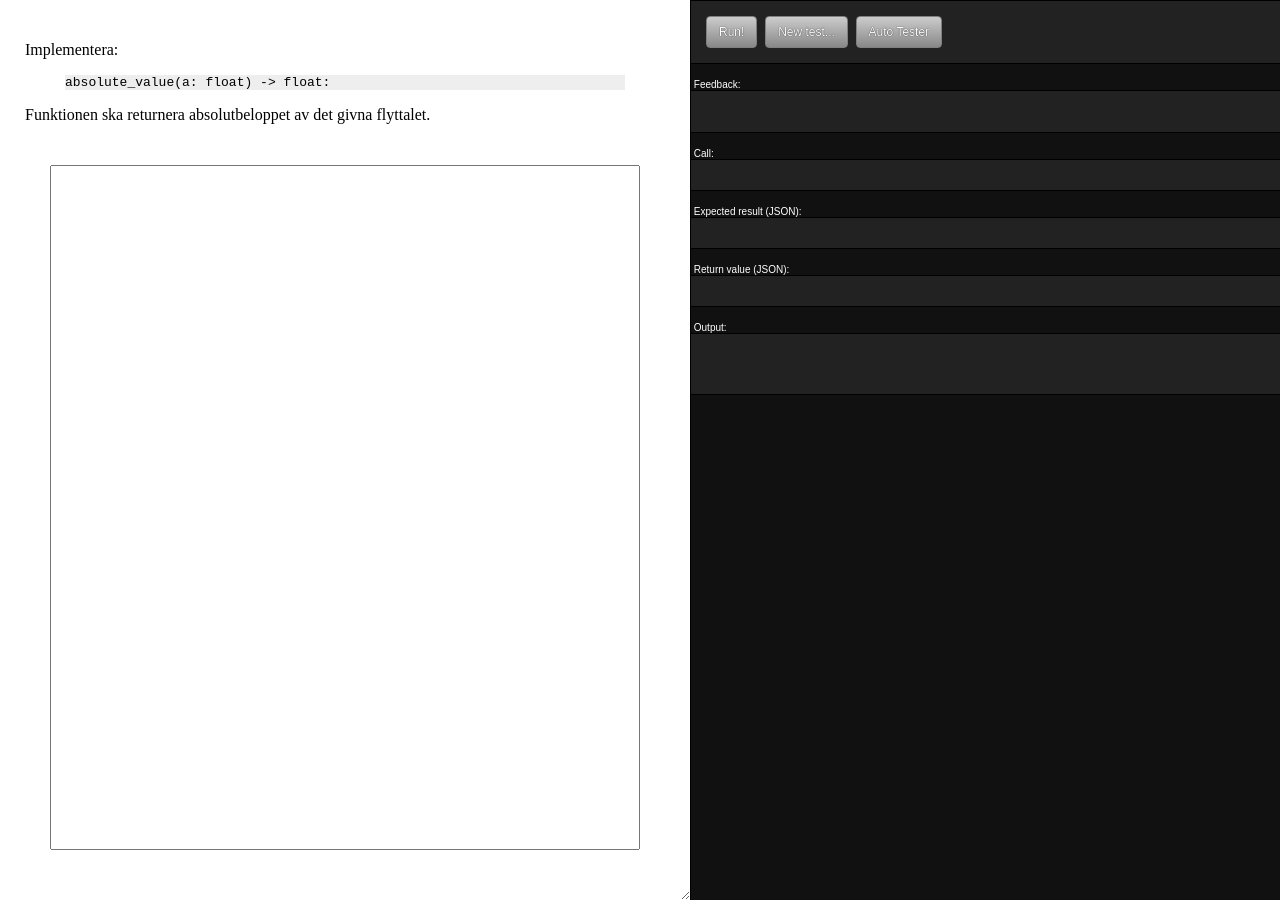
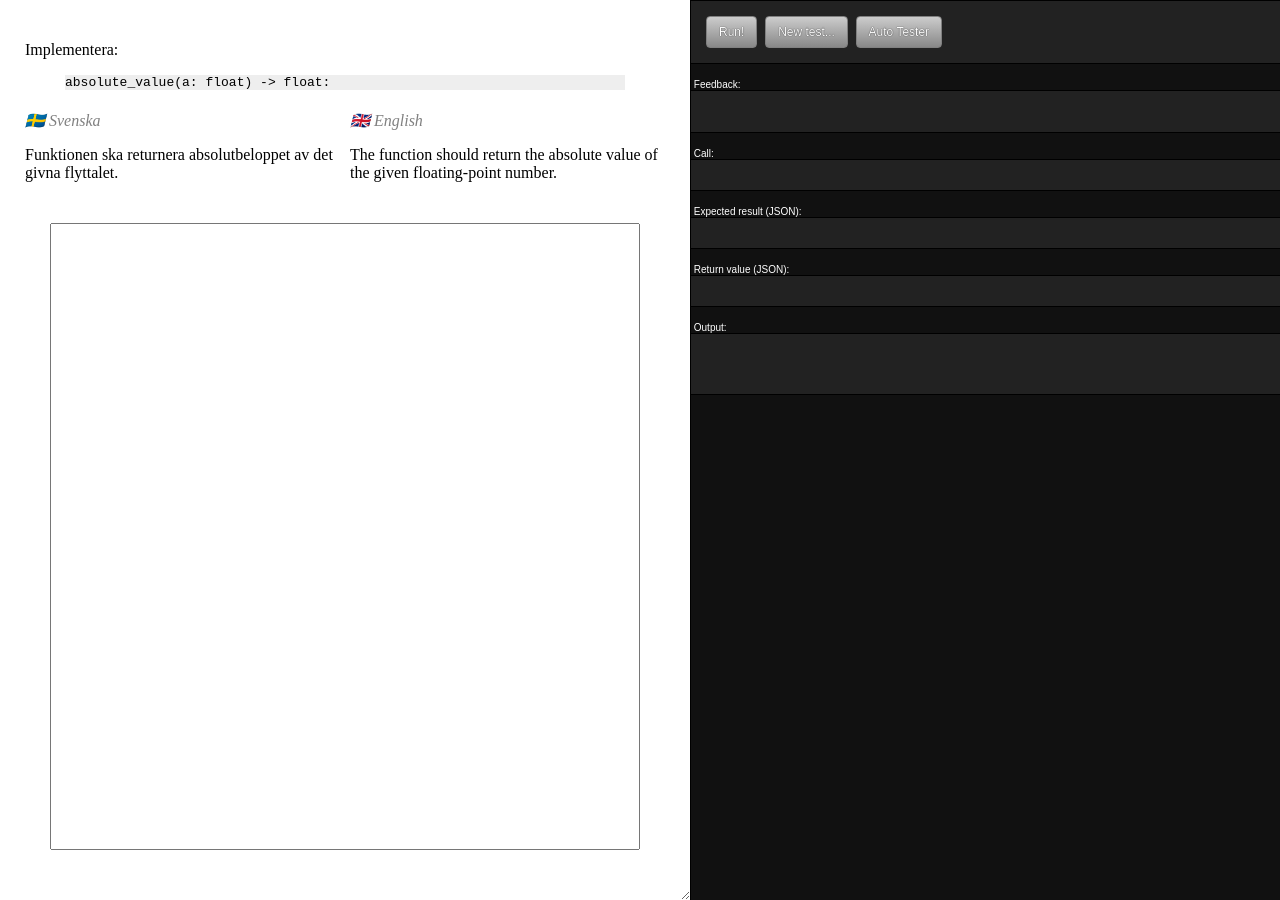
Before and after one commit to crilab/dva128_funcportal, a Jekyll site: the page built from _assignments/absolute_value.md, in a window 1280 px wide. Built offline with Jekyll 4.4.1, drawn with Linux system fonts in a browser that asks for light colours.

Commit message:
translation

```diff
--- a/_assignments/absolute_value.md
+++ b/_assignments/absolute_value.md
@@ -8,7 +8,13 @@
 absolute_value(a: float) -> float:
 {% endhighlight %}
 
+<div class="swedish" markdown="1">
 Funktionen ska returnera absolutbeloppet av det givna flyttalet.
+</div>
+
+<div class="english" markdown="1">
+The function should return the absolute value of the given floating-point number.
+</div>
 
 <script>
 
```
